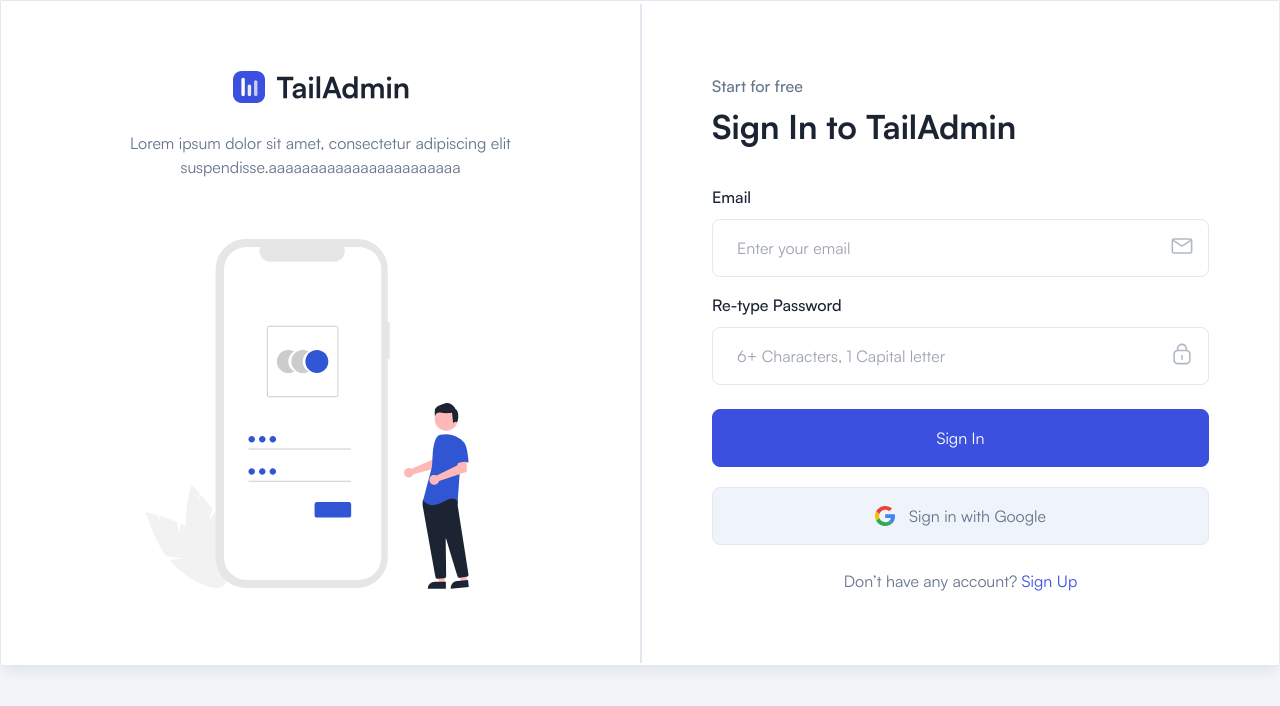
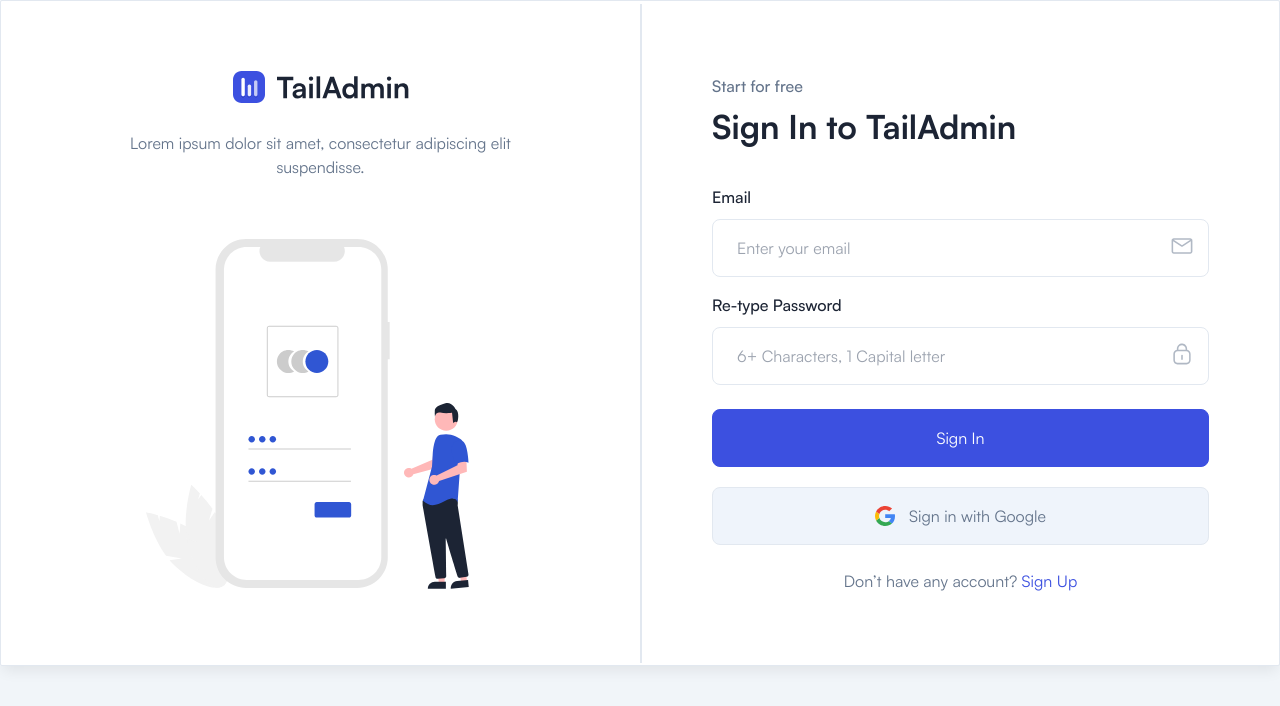
Before and after one commit to ridhampansuriya2000/EsTrading, a React (Vite) app: page /auth/signin in a window 1280 px wide. Shown: the top 706 px of the page. Built offline with nearby package versions, Linux system fonts and the light colour scheme.

Commit message:
remove unuse code

```diff
--- a/src/pages/Authentication/SignIn.tsx
+++ b/src/pages/Authentication/SignIn.tsx
@@ -16,7 +16,7 @@
 
               <p className="2xl:px-20">
                 Lorem ipsum dolor sit amet, consectetur adipiscing elit
-                suspendisse.aaaaaaaaaaaaaaaaaaaaaaa
+                suspendisse.
               </p>
 
               <span className="mt-15 inline-block">
```
